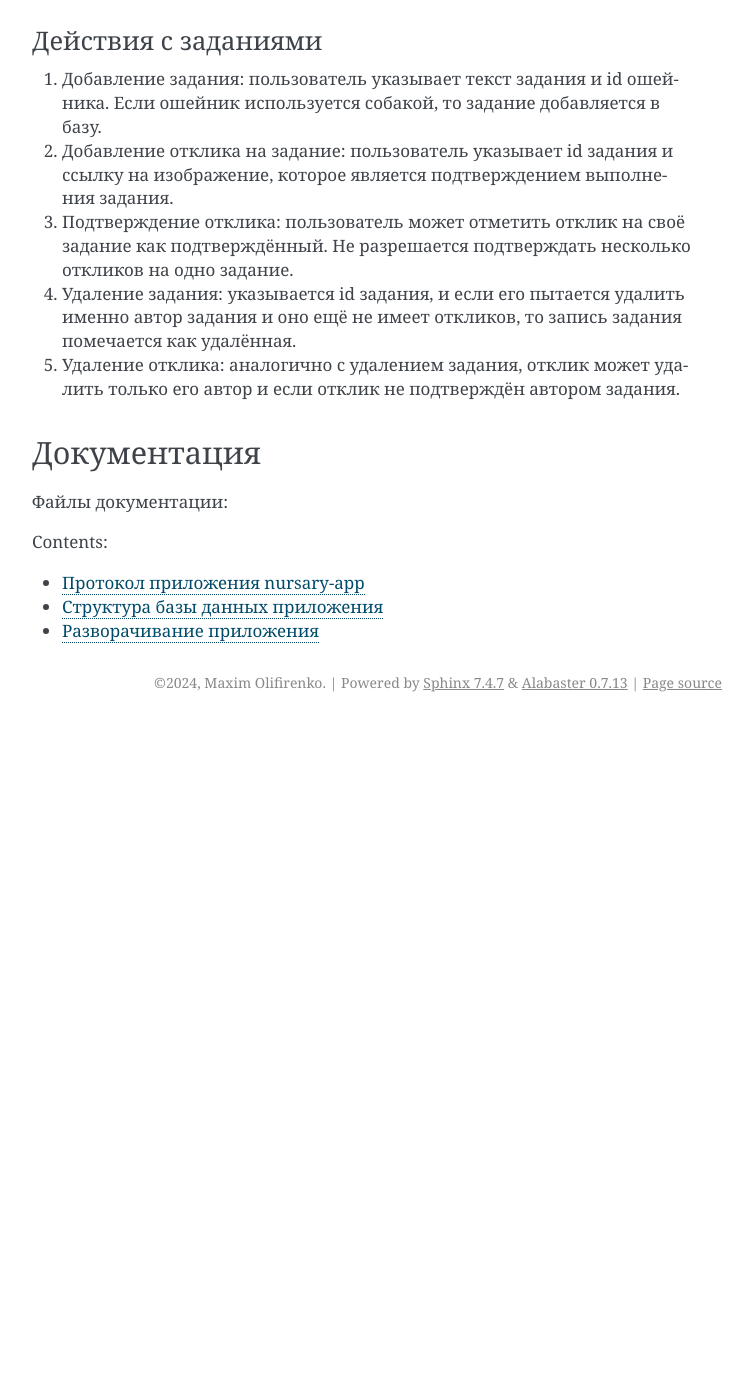
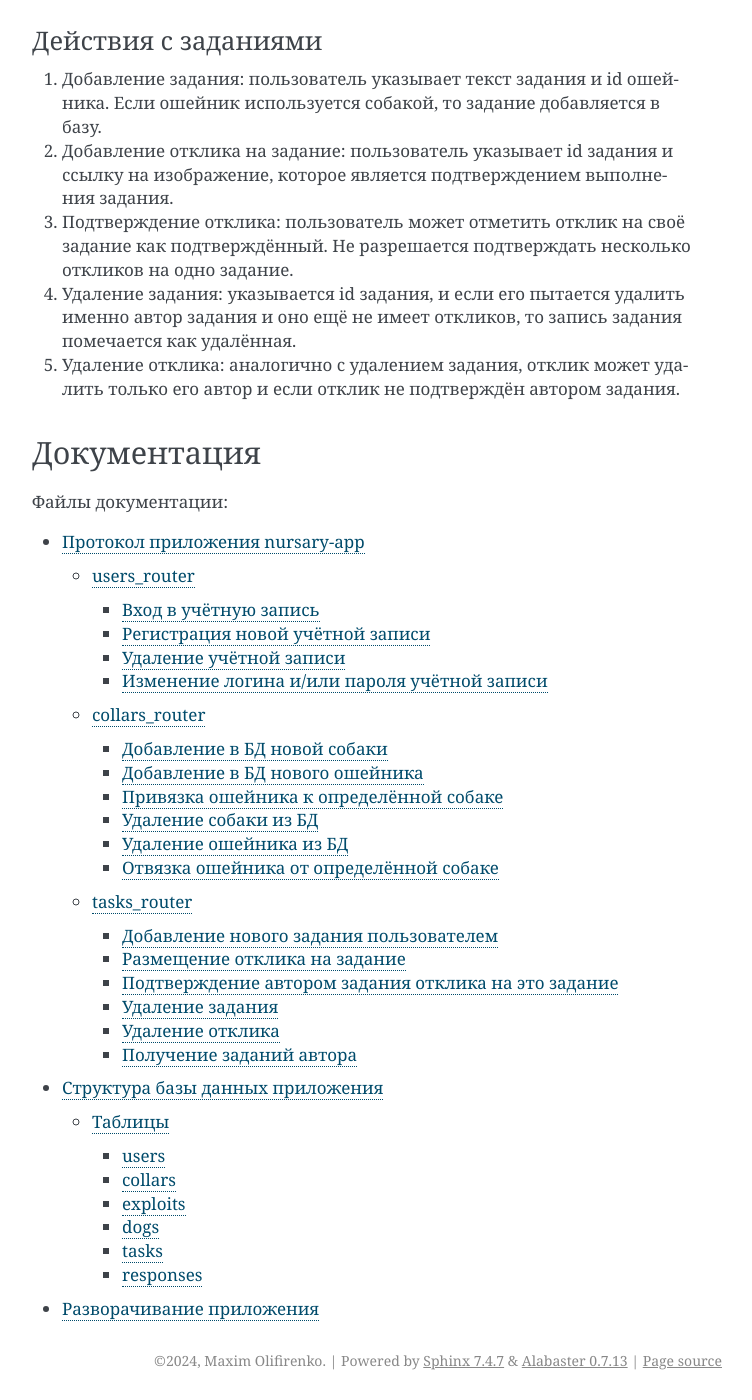
Before and after one commit to PUTENCHIK/nursary-app, a Sphinx documentation site: the page built from docs/index.rst, in a window 1280 px wide and 1400 px high, scrolled down 1515 px. Shown: the whole window, without its empty margins (388-1140 px from the left). Built offline with Sphinx 7.4.7, drawn with Linux system fonts in a browser that asks for light colours; before the commit the page ends 2237 px from its top, so only the background shows below that.

Commit message:
Changes in docs

```diff
--- a/docs/DATABASE.rst
+++ b/docs/DATABASE.rst
@@ -3,10 +3,7 @@
 ================================
 
 .. autosummary::
-   :toctree:
-       PROTOCOL
-       DATABASE
-       cloning_app.rst
+   :toctree: generated
 
 Таблицы
 -------
--- a/docs/PROTOCOL.rst
+++ b/docs/PROTOCOL.rst
@@ -3,10 +3,7 @@
 ===============================
 
 .. autosummary::
-   :toctree:
-       PROTOCOL
-       DATABASE
-       cloning_app.rst
+   :toctree: generated
 
 users_router
 ------------
--- a/docs/cloning_app.rst
+++ b/docs/cloning_app.rst
@@ -3,10 +3,7 @@
 =========================
 
 .. autosummary::
-   :toctree:
-       PROTOCOL
-       DATABASE
-       cloning_app.rst
+   :toctree: generated
 
 #.
    Создание директории для проекта и виртуального окружения:
--- a/docs/index.rst
+++ b/docs/index.rst
@@ -51,10 +51,7 @@ nursary-app - это простое Python-приложение, написан
 
 Файлы документации:
 
-
 .. toctree::
-   :maxdepth: 1
-   :caption: Contents:
 
    PROTOCOL
    DATABASE
```
